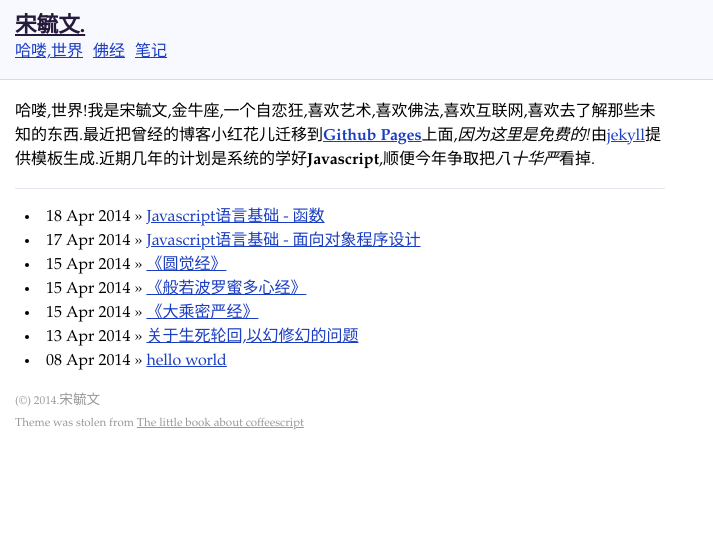
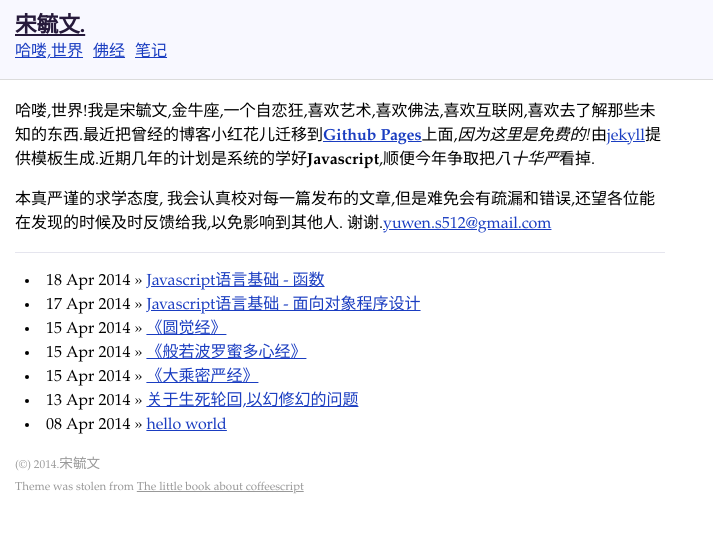
Before and after one commit to wowenrushi/wowenrushi.github.io, a Jekyll site: the page built from index.html, in a window 1280 px wide. Shown: the top 533 px of the page, without its empty margins (0-713 px from the left). Built offline with Jekyll 4.4.1, drawn with Linux system fonts in a browser that asks for light colours.

Commit message:
更新反馈信息

```diff
--- a/index.html
+++ b/index.html
@@ -5,6 +5,7 @@ title: 宋毓文
 
 <aside class="summary">
   <p>哈喽,世界!我是宋毓文,金牛座,一个自恋狂,喜欢艺术,喜欢佛法,喜欢互联网,喜欢去了解那些未知的东西.最近把曾经的博客小红花儿迁移到<a href="https://pages.github.com/" target="_blank"><strong>Github Pages</strong></a>上面,<em>因为这里是免费的!</em>由<a href="http://jekyllrb.com/" target="_blank">jekyll</a>提供模板生成.近期几年的计划是系统的学好<strong>Javascript</strong>,顺便今年争取把<cite>八十华严</cite>看掉.</p>
+  <p>本真严谨的求学态度, 我会认真校对每一篇发布的文章,但是难免会有疏漏和错误,还望各位能在发现的时候及时反馈给我,以免影响到其他人. 谢谢.<a href="mailto:yuwen.s512@gmail.com">yuwen.s512@gmail.com</a></p>
 </aside>
 
 {% if site.posts %}
```
